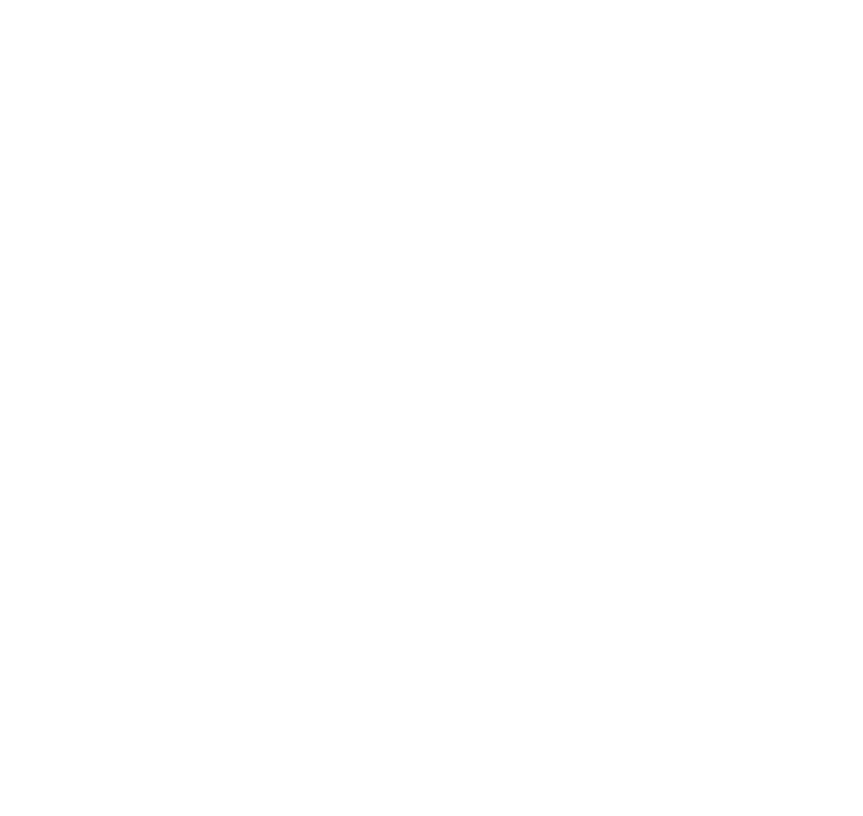
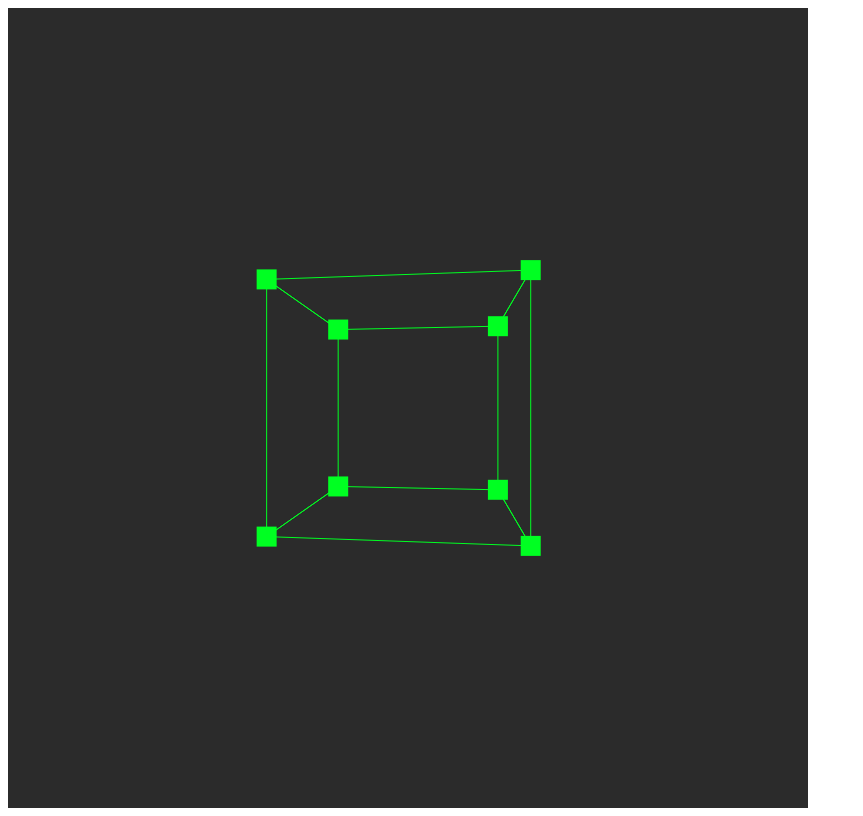
Before and after one commit to hwelhen/Funny3D, a plain HTML site: page index.html in a window 1280 px wide. Shown: the whole page, without its empty margins (0-863 px from the left). Drawn offline with Linux system fonts and the light colour scheme.

Commit message:
rotating cube

```diff
--- a/index.html
+++ b/index.html
@@ -1 +1,2 @@
 <canvas id="game"></canvas>
+<script src="script.js"></script>
--- a/script.js
+++ b/script.js
@@ -0,0 +1,103 @@
+const BACKGROUND = "#2b2b2b"
+const FOREGROUND = "#00ff22"
+console.log(game);
+game.width = 800
+game.height = 800
+const ctx = game.getContext("2d")
+console.log(ctx)
+
+function clear() {
+    ctx.fillStyle = BACKGROUND
+    ctx.fillRect(0, 0, game.width, game.height)
+}
+
+function point({x, y}) {
+    const s = 20
+    ctx.fillStyle = FOREGROUND
+    ctx.fillRect(x - s/2, y - s/2, s, s)
+}
+
+function line(p1, p2) {
+    ctx.strokeStyle = FOREGROUND;
+    ctx.beginPath();
+    ctx.moveTo(p1.x, p1.y);
+    ctx.lineTo(p2.x, p2.y);
+    ctx.stroke();
+}
+
+function screen(p) {
+    // -1..1 => 0..2 => 0..1 => *h/w
+    return {
+        x : (p.x + 1)/2*game.height,
+        y : (1 - (p.y + 1)/2)*game.width
+    }
+}
+
+function project({x, y, z}) {
+    return {
+        x : x/z,
+        y : y/z
+    }
+}
+
+function translate_z({x, y, z}, dz) {
+    return {x, y, z: z + dz};
+}
+
+function rotate_xz({x, y, z}, angle) {
+    const c = Math.cos(angle);
+    const s = Math.sin(angle);
+    return {
+        x: x*c - z*s,
+        y,
+        z: x*s + z*c
+    };
+}
+
+const FPS = 60;
+let dz = 1;
+let angle = 0;
+
+vs = [
+    {x: -0.25, y:  0.25, z:  0.25},
+    {x:  0.25, y:  0.25, z:  0.25},
+    {x:  0.25, y: -0.25, z:  0.25},
+    {x: -0.25, y: -0.25, z:  0.25},
+
+    {x: -0.25, y:  0.25, z: -0.25},
+    {x:  0.25, y:  0.25, z: -0.25},
+    {x:  0.25, y: -0.25, z: -0.25},
+    {x: -0.25, y: -0.25, z: -0.25},
+]
+
+fs = [
+    [0, 1, 2, 3],
+    [4, 5, 6, 7],
+    [0, 4],
+    [1, 5],
+    [2, 6],
+    [3, 7]
+]
+
+function frame() {
+    const dt = 1/FPS;
+    //dz += 1*dt;
+    angle += 2*Math.PI*dt;
+    clear()
+    for (const v of vs) {
+        point(screen(project(translate_z(rotate_xz(v, angle), dz))))
+    }
+
+    for (const f of fs) {
+        for (let i = 0; i < f.length; ++i) {
+            const a = vs[f[i]];
+            const b = vs[f[(i+1)%f.length]];
+            line(screen(project(translate_z(rotate_xz(a, angle), dz))),
+                screen(project(translate_z(rotate_xz(b, angle), dz))))
+
+        }
+
+    }
+    setTimeout(frame, 1000/FPS);
+}
+setTimeout(frame, 1000/FPS);
```
